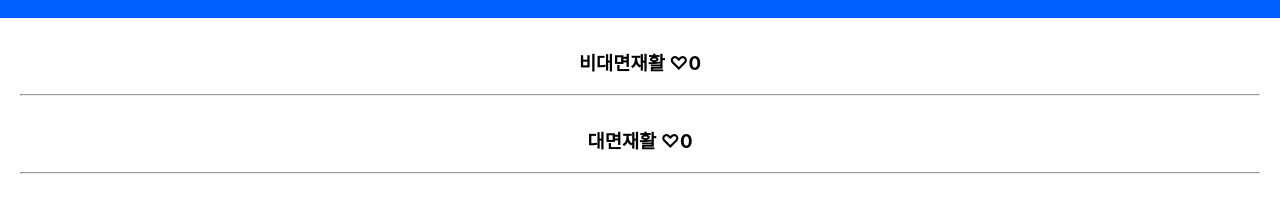
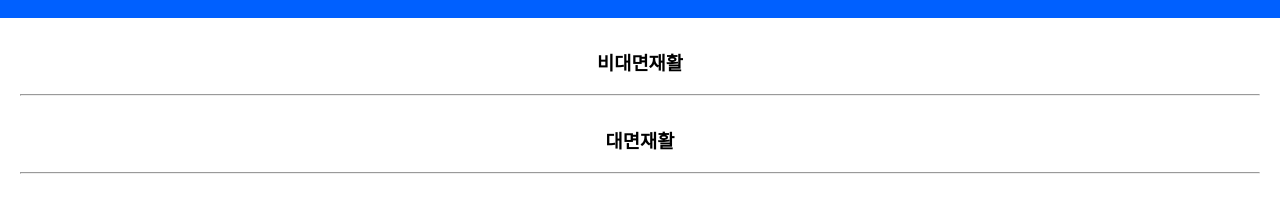
Before and after one commit to ahnss0610/profeta, a React (Create React App) app: page / in a window 1280 px wide. Shown: the part 287-490 px from the top of the page. Built offline with nearby package versions, Linux system fonts and the light colour scheme.

Commit message:
second commit 수정

```diff
--- a/src/App.js
+++ b/src/App.js
@@ -10,7 +10,6 @@ function App() {
  let [제목, 이름변경] = useState(['비대면재활', '대면재활']);
  let [좋아요, 좋아요변경] = useState(0);
  let [좋아요2, 좋아요변경2] = useState(0);
- let posts = '목록';
 
  //function 제목바꾸기() {
    //var newArray = [...스팟명];
@@ -19,6 +18,8 @@ function App() {
  //}
 
 //<button onClick={ 제목바꾸기 }>버튼</button>
+//<span onClick={ ()=>{ 좋아요변경(좋아요 + 1) } }>♡</span> {좋아요}
+  //<span onClick={ ()=>{ 좋아요변경2(좋아요2 + 1) } }>♡</span> {좋아요2}
 
 return (
     <div className="App">
@@ -30,13 +31,11 @@ return (
       </div>
       <Modal/>
       <div className="list">
-        <h3>{ 제목[0] } <span onClick={ ()=>{ 좋아요변경(좋아요 + 1) } }>♡</span>
-        {좋아요}</h3>
+        <h3>{ 제목[0] }</h3>
         <hr/>
       </div>
       <div className="list">
-        <h3>{ 제목[1] } <span onClick={ ()=>{ 좋아요변경2(좋아요2 + 1) } }>♡</span>
-        {좋아요2} </h3>
+        <h3>{ 제목[1] } </h3>
         <hr/>
       </div>
     </div>
```
